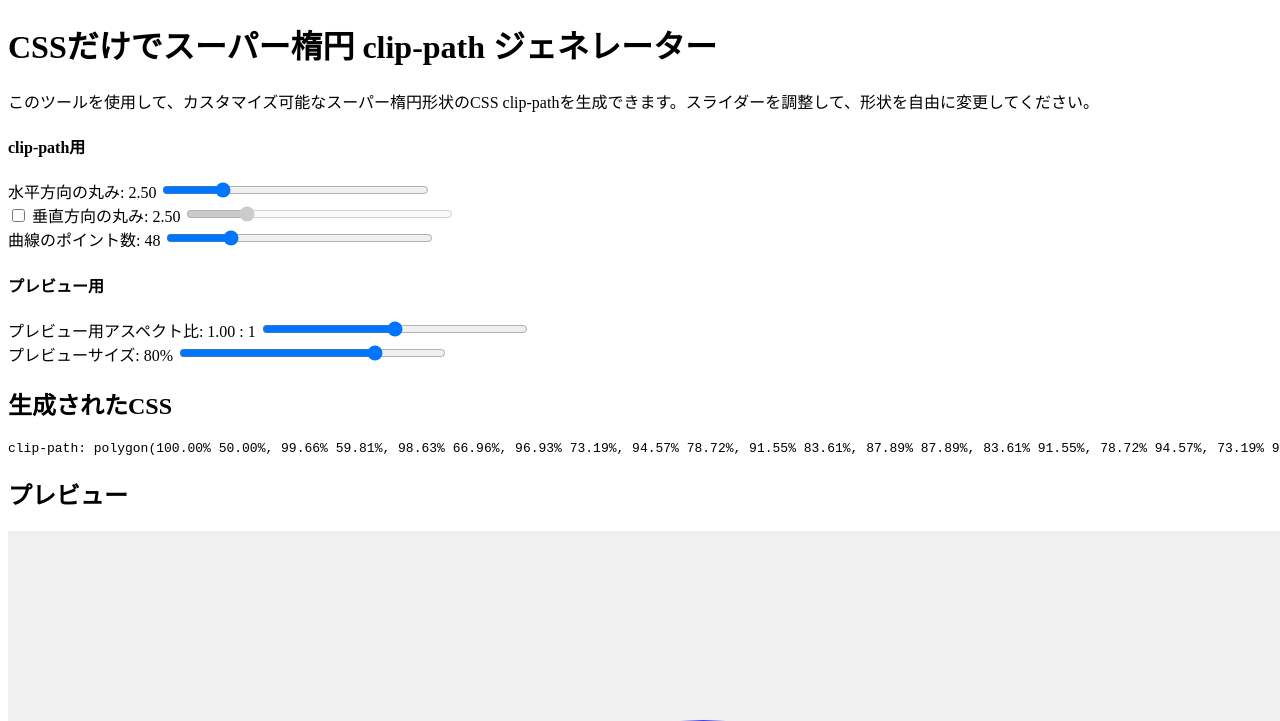
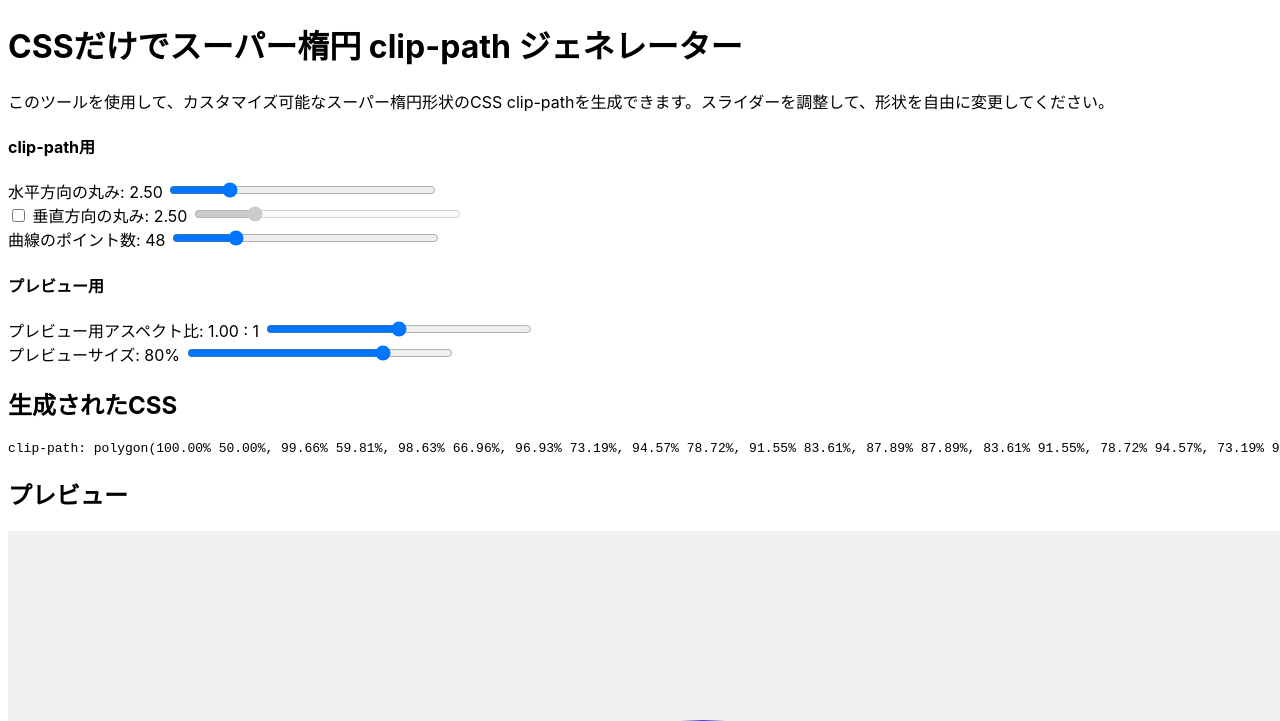
Before and after one commit to 2001Y/superellipse-clip-path, a plain HTML site: page index.html in a window 1280 px wide. Shown: the top 721 px of the page. Drawn offline with Linux system fonts and the light colour scheme.

Commit message:
chage font

```diff
--- a/style.css
+++ b/style.css
@@ -1,3 +1,8 @@
+/* フォントをシステムフォントに */
+body {
+  font-family: -apple-system, BlinkMacSystemFont, "Segoe UI", Roboto, "Helvetica Neue", Arial, sans-serif;
+}
+
 #preview-container {
   width: 100%;
   aspect-ratio: 1 / 1;
```
